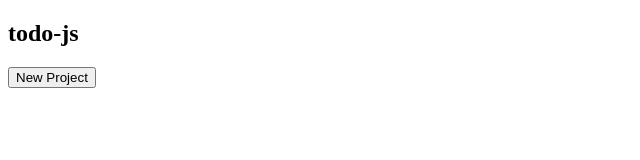
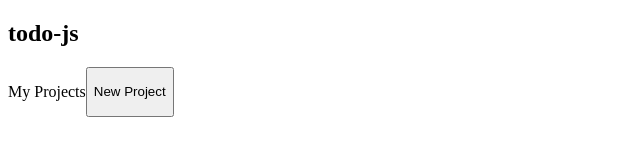
Before and after one commit to MclPio/todolist-js, a website built with webpack: page src/index.html in a window 1280 px wide. Shown: the whole page, without its empty margins (0-640 px from the left). Built offline with nearby package versions, Linux system fonts and the light colour scheme.

Commit message:
Save work

```diff
--- a/src/css/style.css
+++ b/src/css/style.css
@@ -56,3 +56,7 @@
 .material-symbols-outlined {
   font-size: inherit !important;
 }
+
+.project-header-container {
+  display: flex;
+}
--- a/src/index.js
+++ b/src/index.js
@@ -11,6 +11,19 @@ const content = document.getElementById('content');
 const projectsSection = document.createElement('section');
 projectsSection.id = 'projects-section';
 
+// projects header section...
+const projectHeaderContainer = document.createElement('div');
+projectHeaderContainer.classList = 'project-header-container';
+
+const addProjectButton = document.createElement('button');
+addProjectButton.id = 'new-project';
+addProjectButton.textContent = 'New Project';
+
+const myProjectsHeader = document.createElement('p');
+myProjectsHeader.innerText = 'My Projects';
+
+projectHeaderContainer.append(myProjectsHeader, addProjectButton);
+projectsSection.append(projectHeaderContainer);
 const projectList = document.createElement('div');
 projectList.id = 'projects';
 projectsSection.append(projectList);
@@ -20,8 +33,4 @@ content.append(projectsSection);
 updateDOM();
 
 // new project button plus its event listener
-const addProjectButton = document.createElement('button');
-addProjectButton.id = 'new-project';
-addProjectButton.textContent = 'New Project';
-projectsSection.append(addProjectButton);
 newProject();
```
